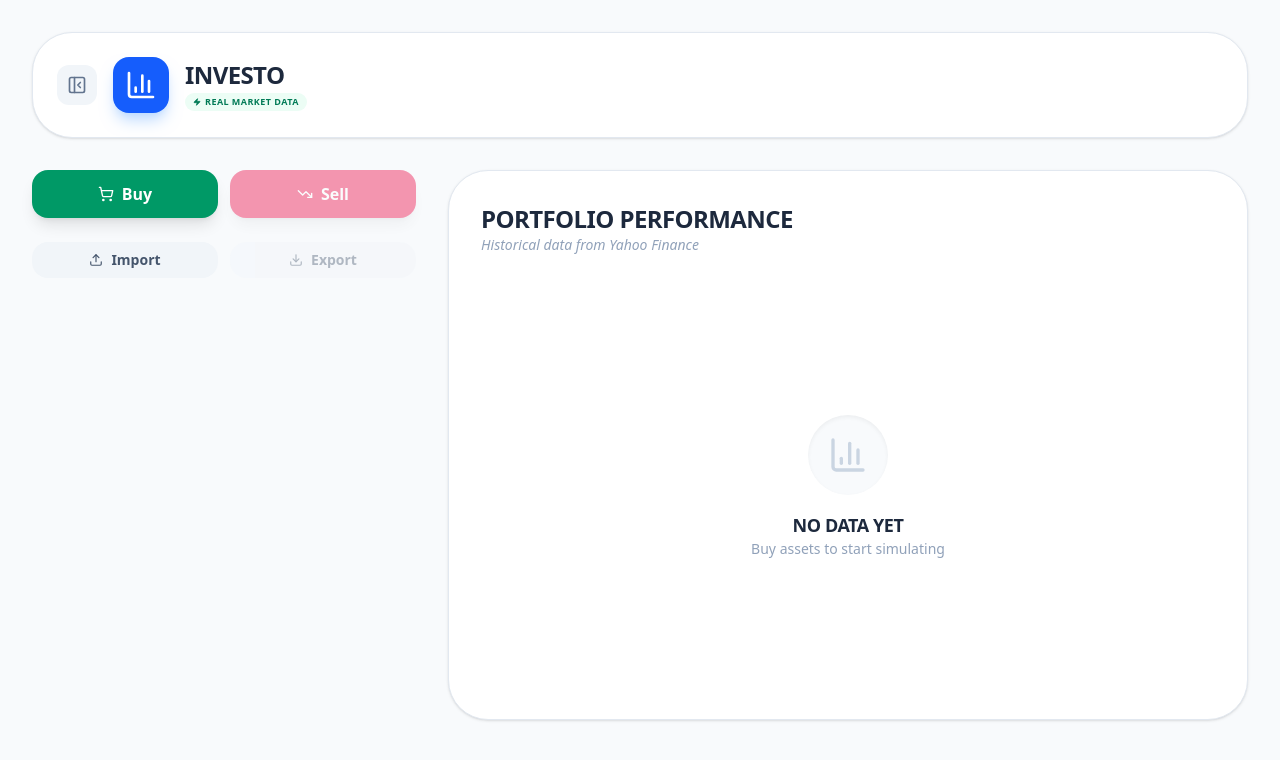
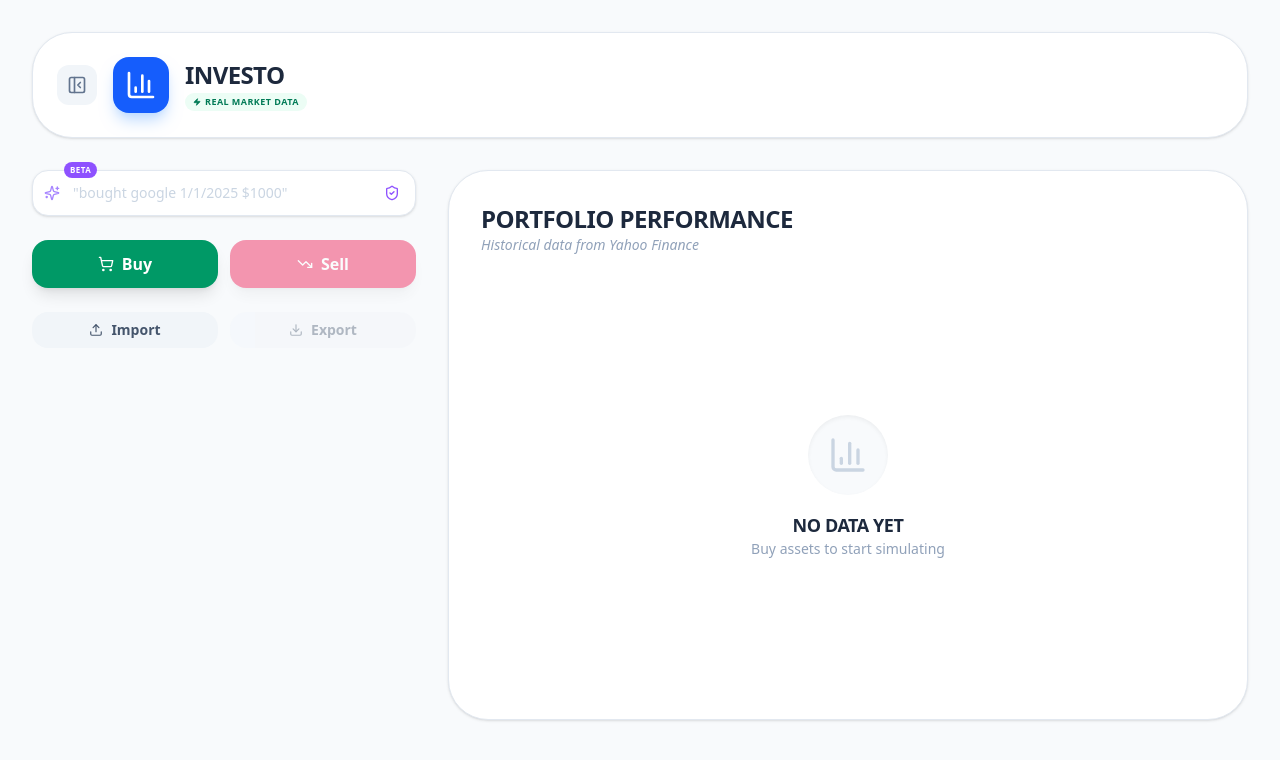
Before and after one commit to sdaveas/investo-js, a React (Vite) app: page / in a window 1280 px wide. Shown: the top 760 px of the page. Built offline with nearby package versions, Linux system fonts and the light colour scheme; the HTML template or start-up script is replaced by a standard one.

Commit message:
version 6

```diff
--- a/src/App.jsx
+++ b/src/App.jsx
@@ -8,7 +8,7 @@ import {
   DollarSign, AlertCircle, Search, Loader2,
   History, Zap, CheckCircle2, X,
   PanelLeftClose, PanelLeftOpen,
-  ShoppingCart, TrendingDown, Trash2, Pencil, Plus, Minus, Upload, Download,
+  ShoppingCart, TrendingDown, Trash2, Pencil, Plus, Minus, Upload, Download, Sparkles, ShieldCheck,
 } from 'lucide-react';
 import { searchTickers, fetchPrices } from './api';
 import { simulate, computeStats } from './simulation';
@@ -32,6 +32,82 @@ const fiveYearsAgo = new Date();
 fiveYearsAgo.setFullYear(fiveYearsAgo.getFullYear() - 5);
 const DEFAULT_AMOUNT = 10000;
 const TODAY = new Date().toISOString().split('T')[0];
+
+const MONTHS_MAP = { jan: '01', feb: '02', mar: '03', apr: '04', may: '05', jun: '06', jul: '07', aug: '08', sep: '09', oct: '10', nov: '11', dec: '12' };
+
+const parseNaturalTx = (text) => {
+  const lower = text.toLowerCase().trim();
+  if (!lower) return null;
+
+  // Action
+  const type = /\b(sell|sold)\b/.test(lower) ? 'sell' : 'buy';
+
+  // Date — extract and remove from text
+  let date = null;
+  let cleaned = lower;
+  // MM/DD/YYYY
+  let m = cleaned.match(/(\d{1,2})\/(\d{1,2})\/(\d{4})/);
+  if (m) {
+    date = `${m[3]}-${m[1].padStart(2, '0')}-${m[2].padStart(2, '0')}`;
+    cleaned = cleaned.replace(m[0], ' ');
+  }
+  // YYYY-MM-DD
+  if (!date) {
+    m = cleaned.match(/(\d{4})-(\d{1,2})-(\d{1,2})/);
+    if (m) { date = `${m[1]}-${m[2].padStart(2, '0')}-${m[3].padStart(2, '0')}`; cleaned = cleaned.replace(m[0], ' '); }
+  }
+  // Month DD, YYYY
+  if (!date) {
+    m = cleaned.match(/(jan|feb|mar|apr|may|jun|jul|aug|sep|oct|nov|dec)\w*\s+(\d{1,2}),?\s*(\d{4})/);
+    if (m) { date = `${m[3]}-${MONTHS_MAP[m[1].slice(0, 3)]}-${m[2].padStart(2, '0')}`; cleaned = cleaned.replace(m[0], ' '); }
+  }
+  // DD Month YYYY
+  if (!date) {
+    m = cleaned.match(/(\d{1,2})\s+(jan|feb|mar|apr|may|jun|jul|aug|sep|oct|nov|dec)\w*,?\s*(\d{4})/);
+    if (m) { date = `${m[3]}-${MONTHS_MAP[m[2].slice(0, 3)]}-${m[1].padStart(2, '0')}`; cleaned = cleaned.replace(m[0], ' '); }
+  }
+
+  // Amount — prefer $X,XXX then number+K/M then standalone large number
+  let amount = null;
+  m = cleaned.match(/\$\s?([\d,]+(?:\.\d+)?)\s*([km])?/i);
+  if (m) {
+    amount = parseFloat(m[1].replace(/,/g, ''));
+    if (m[2]?.toLowerCase() === 'k') amount *= 1000;
+    if (m[2]?.toLowerCase() === 'm') amount *= 1000000;
+    cleaned = cleaned.replace(m[0], ' ');
+  }
+  if (!amount) {
+    m = cleaned.match(/\b(\d[\d,]*(?:\.\d+)?)\s*([km])\b/i);
+    if (m) {
+      amount = parseFloat(m[1].replace(/,/g, ''));
+      if (m[2].toLowerCase() === 'k') amount *= 1000;
+      if (m[2].toLowerCase() === 'm') amount *= 1000000;
+      cleaned = cleaned.replace(m[0], ' ');
+    }
+  }
+  if (!amount) {
+    m = cleaned.match(/\b(\d[\d,]*(?:\.\d+)?)\b/);
+    if (m && parseFloat(m[1].replace(/,/g, '')) >= 100) {
+      amount = parseFloat(m[1].replace(/,/g, ''));
+      cleaned = cleaned.replace(m[0], ' ');
+    }
+  }
+
+  // Detect quantity keywords
+  const sellAll = /\ball\b/.test(cleaned);
+  const sellFraction = /\bhalf\b/.test(cleaned) ? 0.5 : /\bquarter\b/.test(cleaned) ? 0.25 : /\bthird\b/.test(cleaned) ? (1 / 3) : null;
+
+  // Asset — strip action words and prepositions
+  const asset = cleaned
+    .replace(/\b(buy|bought|sell|sold|purchase[d]?)\b/g, '')
+    .replace(/\b(at|on|for|of|in|the|worth|dollars?|usd|with|some|shares?|all|my|their|its|every|entire|total|position|everything|portfolio|half|quarter|third)\b/g, '')
+    .replace(/[,$]/g, '')
+    .replace(/\s+/g, ' ')
+    .trim();
+
+  if (!asset) return null;
+  return { type, amount, date, asset, sellAll, sellFraction };
+};
 
 let nextTxId = 1;
 
@@ -63,6 +139,10 @@ const App = () => {
   const [modalDate, setModalDate] = useState(fiveYearsAgo.toISOString().split('T')[0]);
   const [editingTx, setEditingTx] = useState(null);           // tx being edited
   const [importText, setImportText] = useState('');
+  const [quickAddText, setQuickAddText] = useState('');
+  const [quickAddStatus, setQuickAddStatus] = useState(null); // 'processing' | 'error:msg' | null
+  const [quickAddPreview, setQuickAddPreview] = useState(null); // { ticker, name, type, amount, date }
+  const [quickAddVerify, setQuickAddVerify] = useState(true);
 
   const colorIdx = useRef(0);
   const fetchedRangesRef = useRef({});  // { ticker: startDate } — tracks what we've already fetched
@@ -199,6 +279,88 @@ const App = () => {
       { id: nextTxId++, ticker, type: 'sell', amount: modalAmount, date: modalDate },
     ]);
   }, [modalAmount, modalDate]);
+
+  // ─── Quick Add (AI) ──────────────────────────────────────────────────────
+
+  const handleQuickAdd = useCallback(async () => {
+    const parsed = parseNaturalTx(quickAddText);
+    if (!parsed || !parsed.asset) {
+      setQuickAddStatus('error:Could not understand. Try: "bought google 1/1/2025 $1000"');
+      setTimeout(() => setQuickAddStatus(null), 3000);
+      return;
+    }
+    setQuickAddStatus('processing');
+    try {
+      // Check portfolio first: exact ticker or name substring match
+      const query = parsed.asset.toLowerCase();
+      let ticker = null;
+      let matchName = null;
+      // Exact ticker match
+      const upperQuery = parsed.asset.toUpperCase();
+      if (selectedAssets[upperQuery]) {
+        ticker = upperQuery;
+        matchName = selectedAssets[upperQuery].name;
+      }
+      // Name substring match
+      if (!ticker) {
+        for (const [t, a] of Object.entries(selectedAssets)) {
+          if (a.name.toLowerCase().includes(query) || t.toLowerCase().includes(query)) {
+            ticker = t;
+            matchName = a.name;
+            break;
+          }
+        }
+      }
+      // Fall back to Yahoo search
+      if (!ticker) {
+        const results = await searchTickers(parsed.asset);
+        if (results.length === 0) {
+          setQuickAddStatus(`error:No asset found for "${parsed.asset}"`);
+          setTimeout(() => setQuickAddStatus(null), 3000);
+          return;
+        }
+        ticker = results[0].symbol.toUpperCase();
+        matchName = results[0].name;
+      }
+      let txAmount = parsed.amount || DEFAULT_AMOUNT;
+      if ((parsed.sellAll || parsed.sellFraction) && parsed.type === 'sell') {
+        const txDate = parsed.date || TODAY;
+        const entry = chartData.findLast((p) => p.date <= txDate);
+        const available = entry?.[ticker] ?? 0;
+        if (available > 0) txAmount = parsed.sellFraction ? Math.round(available * parsed.sellFraction) : available;
+      }
+      const resolved = { ticker, name: matchName, type: parsed.type, amount: txAmount, date: parsed.date || TODAY };
+      if (quickAddVerify) {
+        setQuickAddPreview(resolved);
+        setQuickAddStatus(null);
+      } else {
+        if (!selectedAssets[ticker]) {
+          const color = COLORS[colorIdx.current % COLORS.length];
+          colorIdx.current++;
+          setSelectedAssets((prev) => ({ ...prev, [ticker]: { name: matchName, color } }));
+        }
+        setTransactions((prev) => [...prev, { id: nextTxId++, ...resolved }]);
+        setQuickAddText('');
+        setQuickAddStatus(null);
+      }
+    } catch {
+      setQuickAddStatus('error:Search failed. Please try again.');
+      setTimeout(() => setQuickAddStatus(null), 3000);
+    }
+  }, [quickAddText, selectedAssets, chartData, quickAddVerify]);
+
+  const confirmQuickAdd = useCallback(() => {
+    if (!quickAddPreview) return;
+    const { ticker, name, type, amount, date } = quickAddPreview;
+    if (!selectedAssets[ticker]) {
+      const color = COLORS[colorIdx.current % COLORS.length];
+      colorIdx.current++;
+      setSelectedAssets((prev) => ({ ...prev, [ticker]: { name, color } }));
+    }
+    setTransactions((prev) => [...prev, { id: nextTxId++, ticker, type, amount, date }]);
+    setQuickAddText('');
+    setQuickAddPreview(null);
+  }, [quickAddPreview, selectedAssets]);
 
   // ─── Import / Export ─────────────────────────────────────────────────────
 
@@ -463,6 +625,50 @@ const App = () => {
           {/* ── Sidebar ──────────────────────────────────────────────────── */}
           {sidebarOpen && (
           <aside className="lg:col-span-4 space-y-6">
+
+            {/* AI Quick Add */}
+            <div className="relative">
+              <Sparkles className="absolute left-3 top-1/2 -translate-y-1/2 w-4 h-4 text-violet-400" />
+              <span className="absolute left-8 top-0 -translate-y-1/2 bg-violet-500 text-white text-[8px] font-black px-1.5 py-0.5 rounded-full uppercase tracking-wider">Beta</span>
+              <input
+                type="text"
+                value={quickAddText}
+                onChange={(e) => setQuickAddText(e.target.value)}
+                onKeyDown={(e) => e.key === 'Enter' && quickAddText.trim() && handleQuickAdd()}
+                placeholder='"bought google 1/1/2025 $1000"'
+                disabled={quickAddStatus === 'processing'}
+                className="w-full bg-white border border-slate-200 rounded-2xl py-3 pl-10 pr-12 text-sm font-medium focus:ring-2 focus:ring-violet-500 focus:border-transparent outline-none shadow-sm transition-all placeholder:text-slate-300 disabled:opacity-60"
+              />
+              <button
+                onClick={() => setQuickAddVerify((v) => !v)}
+                className={`absolute right-3 top-1/2 -translate-y-1/2 p-1 rounded-lg transition-colors ${quickAddVerify ? 'text-violet-500 hover:text-violet-600' : 'text-slate-300 hover:text-slate-400'}`}
+                title={quickAddVerify ? 'Verification on — click to auto-add' : 'Verification off — click to verify before adding'}
+              >
+                {quickAddStatus === 'processing'
+                  ? <Loader2 className="w-4 h-4 animate-spin" />
+                  : <ShieldCheck className="w-4 h-4" />}
+              </button>
+            </div>
+            {quickAddPreview && (
+              <div className={`flex items-center gap-2 px-3 py-2 rounded-xl border text-xs font-bold ${quickAddPreview.type === 'buy' ? 'bg-emerald-50 border-emerald-200 text-emerald-700' : 'bg-rose-50 border-rose-200 text-rose-700'}`}>
+                <span className="uppercase text-[10px] font-black w-8">{quickAddPreview.type}</span>
+                <span className="flex-1 truncate">{quickAddPreview.name} ({quickAddPreview.ticker})</span>
+                <span>{formatCurrency(quickAddPreview.amount)}</span>
+                <span className="text-slate-400 text-[10px]">{formatShortDate(quickAddPreview.date)}</span>
+                <button onClick={confirmQuickAdd} className="p-1 rounded-lg bg-emerald-500 text-white hover:bg-emerald-600 transition-colors" title="Confirm">
+                  <CheckCircle2 className="w-3.5 h-3.5" />
+                </button>
+                <button onClick={() => setQuickAddPreview(null)} className="p-1 rounded-lg bg-slate-200 text-slate-500 hover:bg-slate-300 transition-colors" title="Cancel">
+                  <X className="w-3.5 h-3.5" />
+                </button>
+              </div>
+            )}
+            {quickAddStatus && quickAddStatus.startsWith('error') && (
+              <div className="flex items-center gap-2 px-3 py-2 rounded-xl text-xs font-bold bg-rose-50 text-rose-700">
+                <AlertCircle className="w-3 h-3 shrink-0" />
+                {quickAddStatus.split(':').slice(1).join(':')}
+              </div>
+            )}
 
             {/* Buy / Sell buttons */}
             <div className="grid grid-cols-2 gap-3">
```
